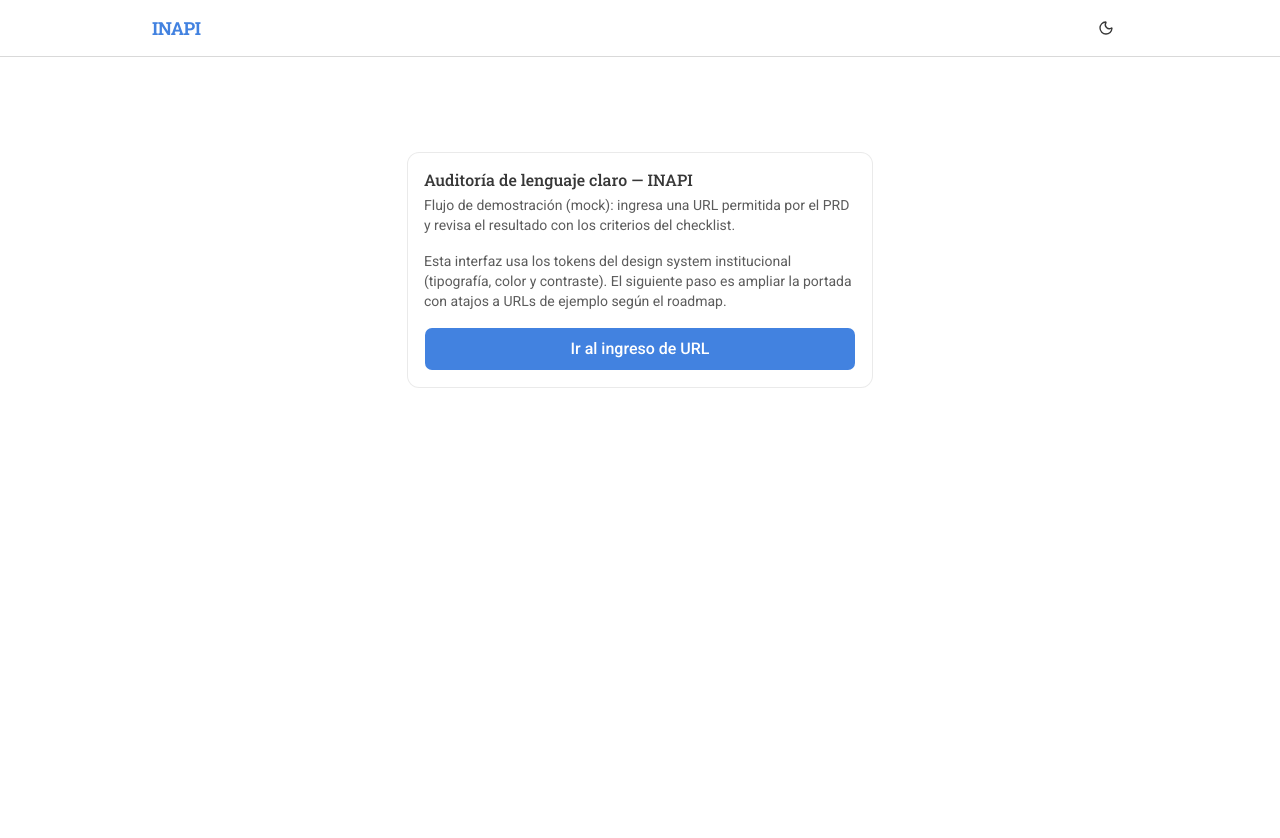
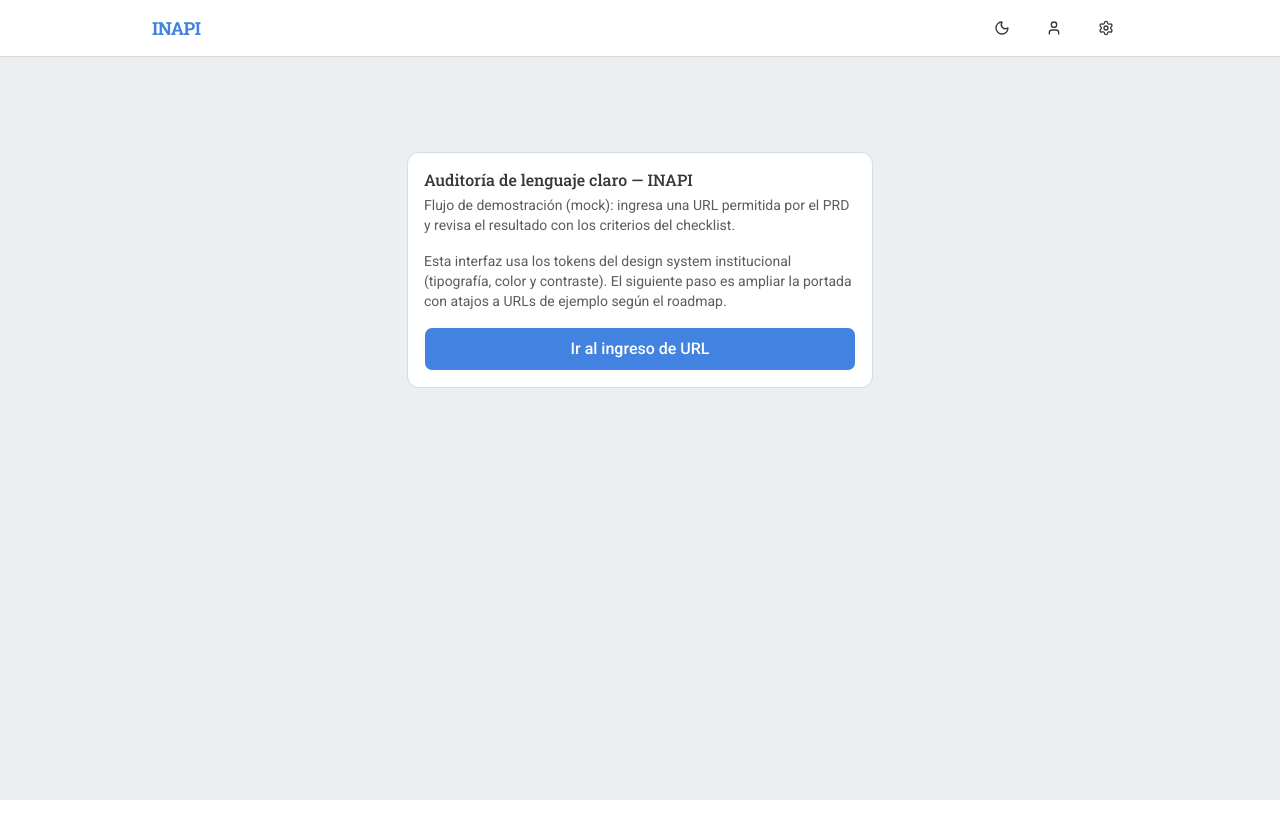
Before and after one commit to Fernandodesign96/lc-inapi.app, a Next.js app in the folder frontend/: page / in a window 1280 px wide. Shown: the top 838 px of the page. After the commit the page ends 800 px from the top, so only its background shows below. Built offline with nearby package versions, Linux system fonts and the light colour scheme.

Commit message:
feat(ui): lienzo muted global y segmentos sin fondo duplicado
- main flex-1 bg-muted bajo site-header en layout raiz

- auditar sin min-h-dvh ni bg-background el muted rodea las cards

- home alinea flex-1 sin segundo fondo de pagina completa

```diff
--- a/frontend/src/app/auditar/layout.tsx
+++ b/frontend/src/app/auditar/layout.tsx
@@ -4,8 +4,8 @@ export default function AuditarLayout({
   children: React.ReactNode
 }) {
   return (
-    <div className="min-h-dvh bg-background text-foreground">
-      <div className="mx-auto w-full max-w-5xl px-4 py-8 sm:px-6 md:py-10">
+    <div className="flex min-h-0 w-full flex-1 flex-col">
+      <div className="mx-auto flex w-full max-w-5xl flex-1 flex-col px-4 py-8 sm:px-6 md:py-10">
         {children}
       </div>
     </div>
--- a/frontend/src/app/layout.tsx
+++ b/frontend/src/app/layout.tsx
@@ -34,10 +34,12 @@ export default function RootLayout({
       suppressHydrationWarning
       className={`${roboto.variable} ${robotoSlab.variable} h-full antialiased`}
     >
-      <body className="min-h-full flex flex-col font-sans">
+      <body className="min-h-dvh flex flex-col font-sans text-foreground">
         <ThemeProvider attribute="class" defaultTheme="light" enableSystem={false}>
           <SiteHeader />
-          {children}
+          <main className="flex min-h-0 flex-1 flex-col bg-muted text-foreground">
+            {children}
+          </main>
         </ThemeProvider>
       </body>
     </html>
--- a/frontend/src/app/page.tsx
+++ b/frontend/src/app/page.tsx
@@ -11,8 +11,8 @@ import {
 
 export default function Home() {
   return (
-    <div className="min-h-dvh bg-background text-foreground">
-      <main className="mx-auto flex w-full max-w-lg flex-col gap-6 p-6 py-16 md:py-24">
+    <div className="flex min-h-0 flex-1 flex-col">
+      <main className="mx-auto flex w-full max-w-lg flex-1 flex-col gap-6 p-6 py-16 md:py-24">
         <Card>
           <CardHeader>
             <CardTitle>Auditoría de lenguaje claro — INAPI</CardTitle>
--- a/frontend/src/components/site-header.tsx
+++ b/frontend/src/components/site-header.tsx
@@ -1,8 +1,20 @@
 "use client"
 
 import Link from "next/link"
+import { Settings, User } from "lucide-react"
 
 import { ThemeToggle } from "@/components/theme-toggle"
+import { Button } from "@/components/ui/button"
+import {
+  Dialog,
+  DialogClose,
+  DialogContent,
+  DialogDescription,
+  DialogFooter,
+  DialogHeader,
+  DialogTitle,
+  DialogTrigger,
+} from "@/components/ui/dialog"
 
 export function SiteHeader() {
   return (
@@ -16,6 +28,67 @@ export function SiteHeader() {
         </Link>
         <div className="flex min-h-11 min-w-0 flex-1 items-center justify-end gap-2">
           <ThemeToggle />
+
+          <Dialog>
+            <DialogTrigger asChild>
+              <Button
+                type="button"
+                variant="ghost"
+                size="icon"
+                aria-label="Cuenta de usuario (demostración)"
+              >
+                <User className="size-4" aria-hidden />
+              </Button>
+            </DialogTrigger>
+            <DialogContent>
+              <DialogHeader>
+                <DialogTitle>Cuenta de usuario</DialogTitle>
+                <DialogDescription>
+                  Definición pendiente: tipos de usuario, permisibilidad en el
+                  sistema y descripción de qué hace cada rol y su importancia.
+                  Este cuadro es solo una demostración de interfaz; en el MVP
+                  mock no hay inicio de sesión ni datos personales.
+                </DialogDescription>
+              </DialogHeader>
+              <DialogFooter>
+                <DialogClose asChild>
+                  <Button type="button" variant="outline">
+                    Cerrar
+                  </Button>
+                </DialogClose>
+              </DialogFooter>
+            </DialogContent>
+          </Dialog>
+
+          <Dialog>
+            <DialogTrigger asChild>
+              <Button
+                type="button"
+                variant="ghost"
+                size="icon"
+                aria-label="Configuración (demostración)"
+              >
+                <Settings className="size-4" aria-hidden />
+              </Button>
+            </DialogTrigger>
+            <DialogContent>
+              <DialogHeader>
+                <DialogTitle>Configuración</DialogTitle>
+                <DialogDescription>
+                  Definición pendiente: qué opciones serán configurables, su
+                  alcance y su relación con el flujo de auditoría. Este cuadro
+                  es solo una demostración de interfaz.
+                </DialogDescription>
+              </DialogHeader>
+              <DialogFooter>
+                <DialogClose asChild>
+                  <Button type="button" variant="outline">
+                    Cerrar
+                  </Button>
+                </DialogClose>
+              </DialogFooter>
+            </DialogContent>
+          </Dialog>
         </div>
       </div>
     </header>
```
